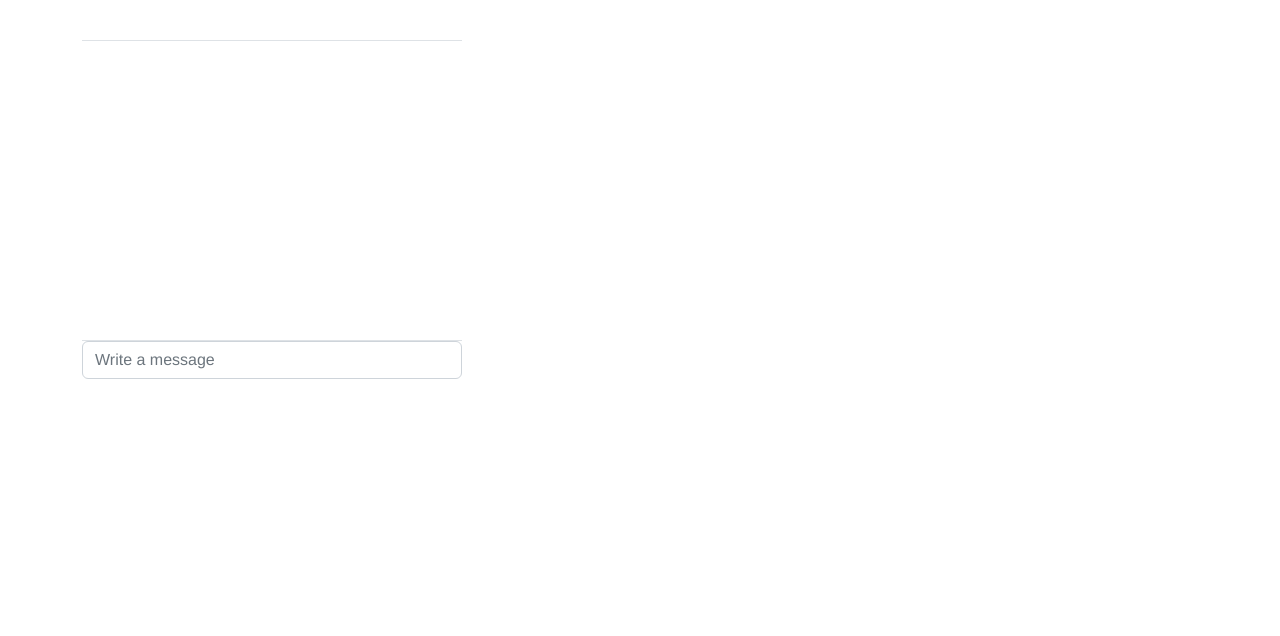
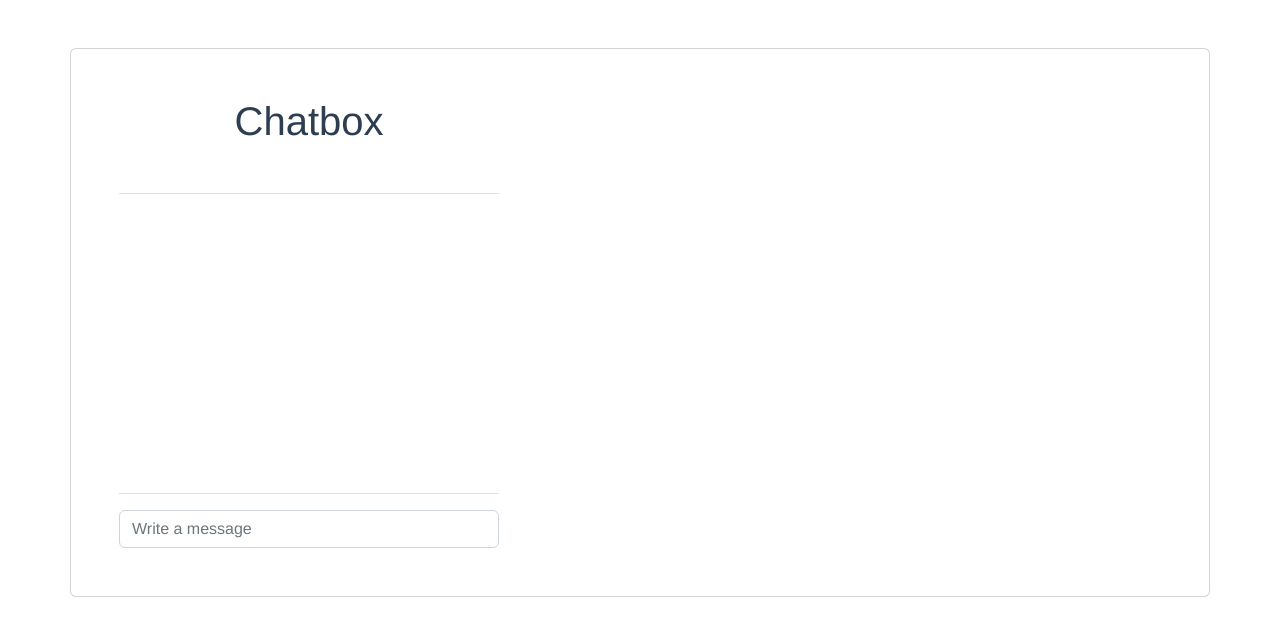
Before and after one commit to GozzAgu/Guest-code-generator, a Vue app: page /chat in a window 1280 px wide. Shown: the top 636 px of the page. Built offline with nearby package versions, Linux system fonts and the light colour scheme.

Commit message:
fix: refactored some codes

```diff
--- a/src/views/Chat.vue
+++ b/src/views/Chat.vue
@@ -1,19 +1,20 @@
 <template>
-    <div class="container">
+    <div class="container card mt-5 p-5">
         <div class="d-flex flex-column align-items-stretch flex-shrink-0 bg-white" style="width: 380px;">
+            <h1>Chatbox</h1>
             <div class="d-flex align-items-center flex-shrink-0 p-3 link-dark text-decoration-none border-bottom">
                 <h1 class="fs-5 fw-semibold">{{ store.name }}</h1>
             </div>
             <div class="list-group list-group-flush border-bottom scrollarea">
                 <div v-for="message, index in messages" :key="index" class="list-group-item list-group-item-action py-3 lh-sm" aria-current="true">
                     <div class="d-flex w-100 align-items-center justify-content-between">
-                        <strong class="mb-1">{{ message.text }}</strong>
+                        <strong class="mb-1">{{ store.name }}</strong>
                         <small class="text-muted">{{ message.time }}</small>
                     </div>
                     <div class="col-10 mb-1 small text-start">{{ message.text }}</div>
                 </div>
             </div>
-            <form @submit.prevent="sendMsg">
+            <form @submit.prevent="sendMsg" class="mt-3">
                 <input v-model="message" class="form-control" placeholder="Write a message"/>
             </form>
         </div>
```
